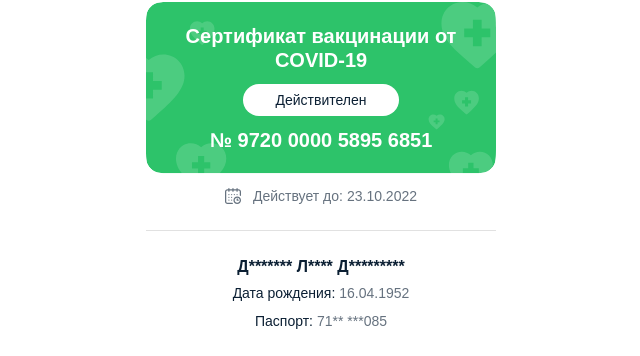
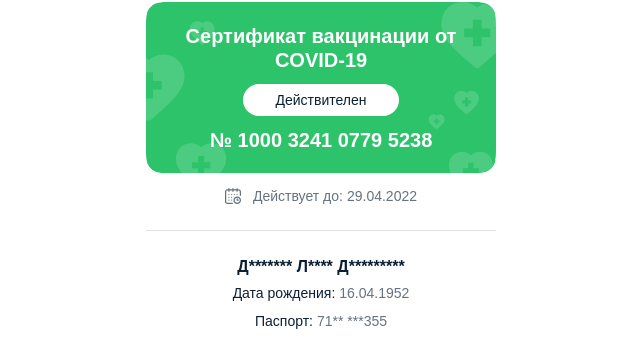
Before and after one commit to followthemadhat/gosuslugi.ru, a plain HTML site: page covid-cert/index.html in a window 1280 px wide. Shown: the part 106-462 px from the top of the page, 319-959 px from the left. Drawn offline with Linux system fonts and the light colour scheme; a web font is replaced by a local one.

Commit message:
update data

```diff
--- a/covid-cert/index.html
+++ b/covid-cert/index.html
@@ -183,7 +183,7 @@
           <h4 class="title-h4 white status-title main-title">Сертификат вакцинации от COVID-19</h4>
           <div class="status mt-12 text-plain small-text bold"><span class="status-value hide not-found"></span> <span
               class="status-value cert-name">Действителен</span></div>
-          <h4 class="title-h4 white status-title mt-12"><span class="num-symbol">№</span> <span class="unrz"><span>9720</span> <span>0000</span> <span>5895</span> <span>6851</span></span></h4>
+          <h4 class="title-h4 white status-title mt-12"><span class="num-symbol">№</span> <span class="unrz"><span>1000</span> <span>3241</span> <span>0779</span> <span>5238</span></span></h4>
         </div>
       </div>
       <div class="qr-container hide"></div>
@@ -228,7 +228,7 @@
             </svg>
           </div>
           <div class="small-text gray mr-4">Действует до: </div>
-          <div class="small-text gray">23.10.2022</div>
+          <div class="small-text gray">29.04.2022</div>
         </div>
       </div>
       <div class="person-data person-data-attrs mt-24">
@@ -242,7 +242,7 @@
         </div>
         <div class="mb-4 person-data-wrap attr-wrap">
           <div class="small-text mb-4 mr-4 attr-title">Паспорт: </div>
-          <div class="attrValue small-text gray">71** ***085</div>
+          <div class="attrValue small-text gray">71** ***355</div>
         </div>
       </div>
       <div class="mt-24"><a href="https://www.gosuslugi.ru/" class="button close">Закрыть</a> <a download="" rel="noopener" target="_blank"
```
